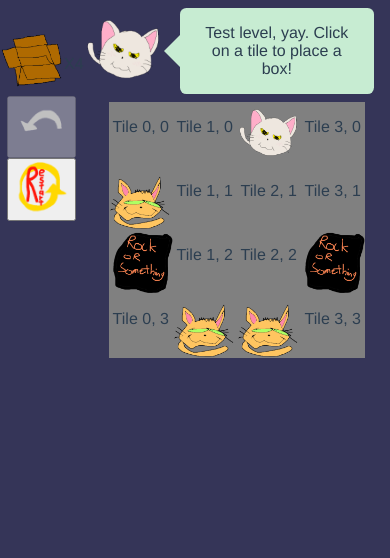
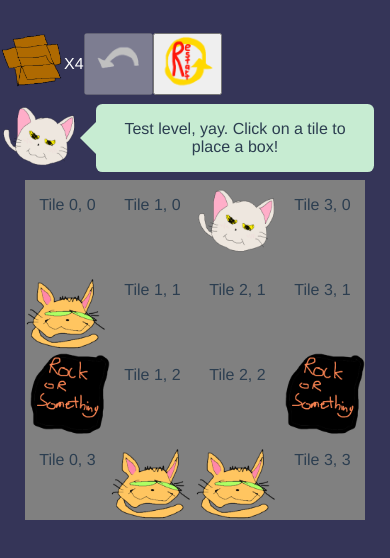
Before and after one commit to enwrath/catpuzzle, a Vue app: page /#/game/1 in a window 390 px wide. Shown: the top 558 px of the page. Built offline with nearby package versions, Linux system fonts and the light colour scheme.

Commit message:
minor support for mobiles, sidebar becomes topbar

```diff
--- a/src/components/Sidebar.vue
+++ b/src/components/Sidebar.vue
@@ -28,10 +28,16 @@ export default {
 <style scoped>
 .Sidebar {
   display: flex;
-  flex-direction: column;
+  flex-direction: row;
   align-items: center;
   align-content: center;
   margin-top: 2em;
+  color: white;
+}
+@media only screen and (min-width: 500px) {
+  .Sidebar {
+    flex-direction: column;
+  }
 }
 .BoxLeft {
   display: flex;
--- a/src/views/Game.vue
+++ b/src/views/Game.vue
@@ -281,14 +281,23 @@ export default {
 <style scoped>
 .FlexRow {
   display: flex;
-  flex-direction: row;
+  flex-direction: column;
   background: #353558;
   height: 100%;
+}
+@media only screen and (min-width: 500px) {
+  .FlexRow {
+    display: flex;
+    flex-direction: row;
+    background: #353558;
+    height: 100%;
+  }
 }
 .FlexColumn {
   display: flex;
   flex-direction: column;
   align-content: center;
   width: 100%;
+  height: 100%;
 }
 </style>
```
